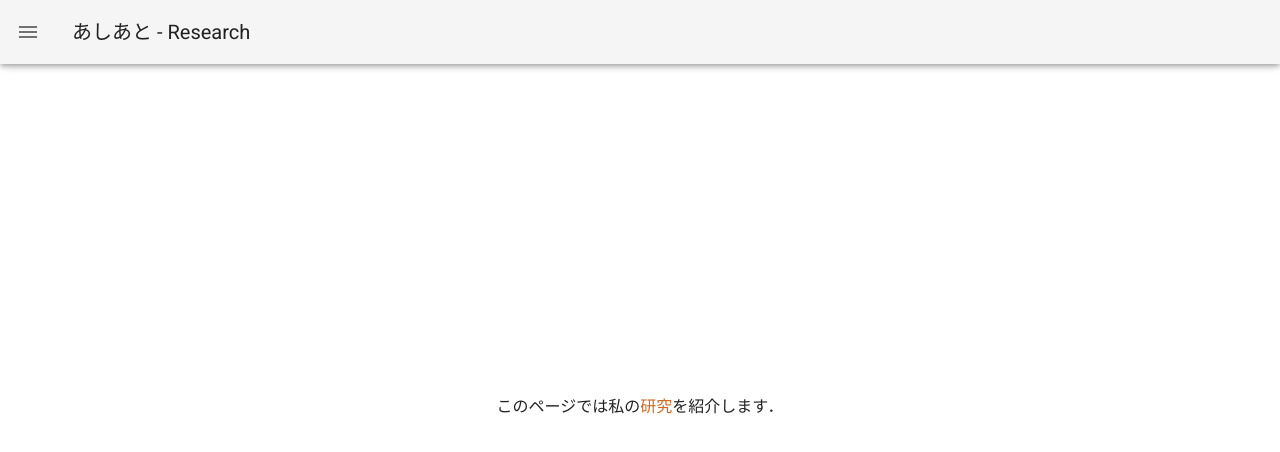
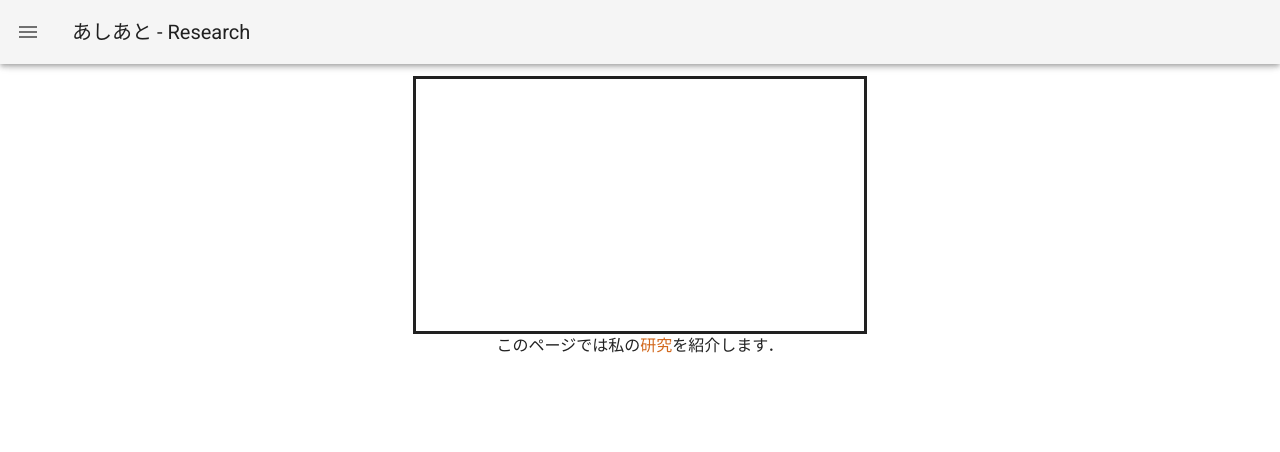
Before and after one commit to bonochof/ashiato-vue, a Nuxt app: page /research in a window 1280 px wide. Shown: the top 452 px of the page. Built offline with nearby package versions, Linux system fonts and the light colour scheme.

Commit message:
fix: title image

```diff
--- a/pages/research.vue
+++ b/pages/research.vue
@@ -4,7 +4,7 @@
     <v-flex class="text-center">
       <v-row justify="center">
         <v-col cols="6">
-          <v-img width="600" class="img-title" src="/images/title.png" />
+          <title-image />
           <div>
             このページでは私の<span class="font--primary">研究</span
             >を紹介します．
@@ -17,9 +17,11 @@
 
 <script>
 import Header from '~/components/Header.vue'
+import TitleImage from '~/components/TitleImage.vue'
 export default {
   components: {
-    Header
+    Header,
+    TitleImage
   }
 }
 </script>
--- a/pages/tools.vue
+++ b/pages/tools.vue
@@ -4,7 +4,7 @@
     <v-flex class="text-center">
       <v-row justify="center">
         <v-col cols="6">
-          <v-img width="600" class="img-title" src="/images/title.png" />
+          <title-image />
           <div>
             雑多な<span class="font--primary">ツール</span
             >を置くためのページです．
@@ -17,9 +17,11 @@
 
 <script>
 import Header from '~/components/Header.vue'
+import TitleImage from '~/components/TitleImage.vue'
 export default {
   components: {
-    Header
+    Header,
+    TitleImage
   }
 }
 </script>
```
